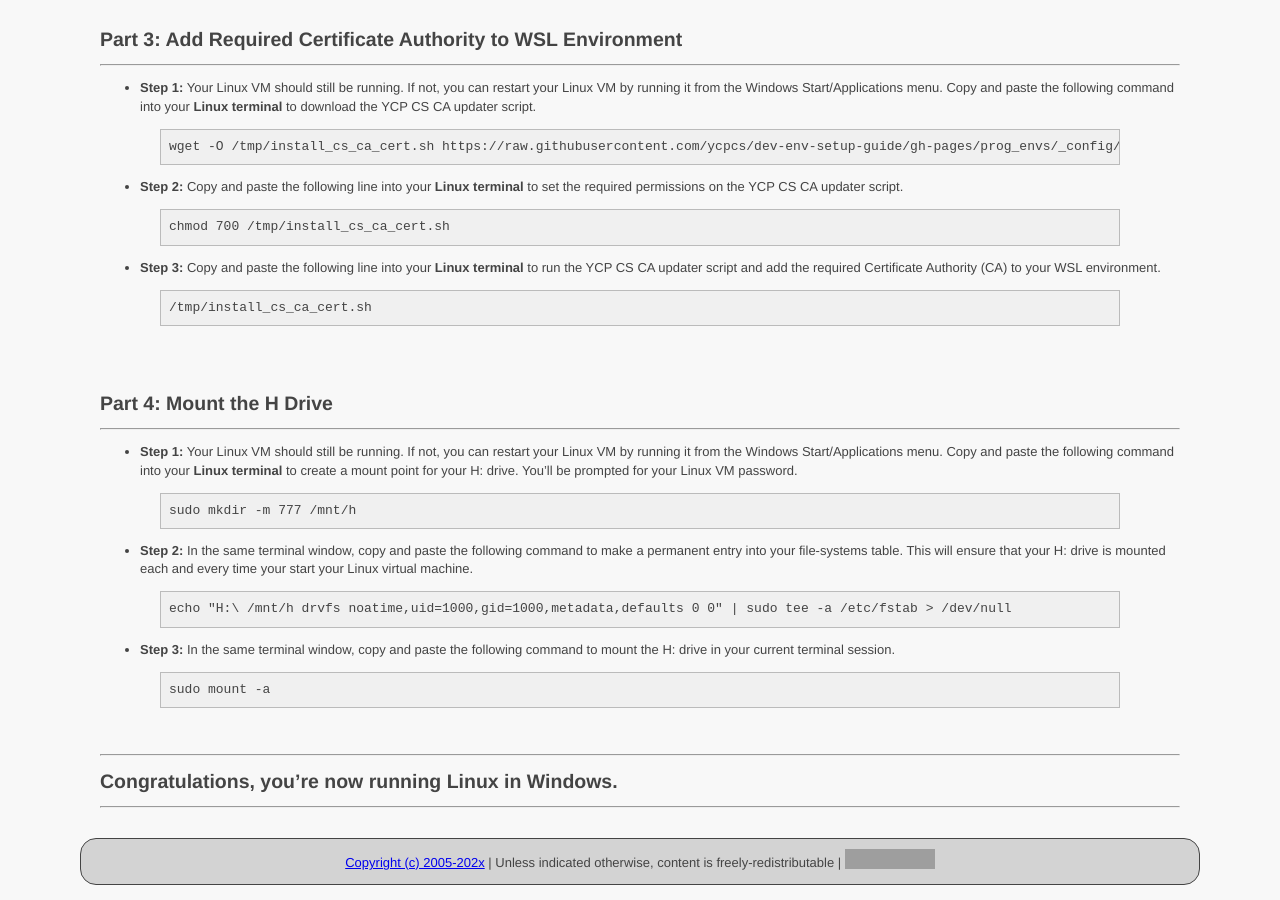
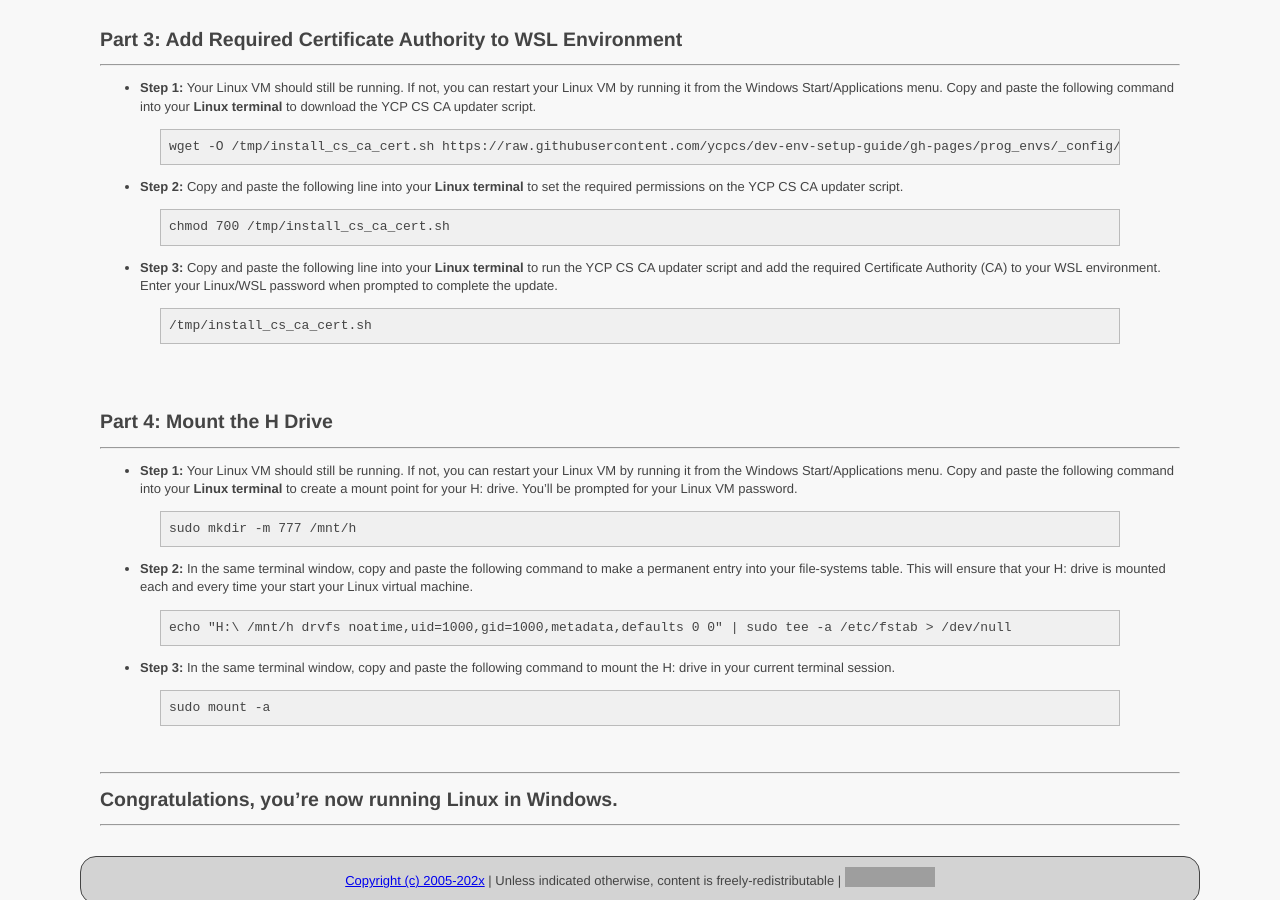
Before and after one commit to ycpcs/dev-env-setup-guide, a Jekyll site: the page built from prog_envs/kecComputer/kecComputer_tools_installation.md, in a window 1280 px wide and 900 px high, scrolled down 779 px. Built offline with Jekyll 4.4.1, drawn with Linux system fonts in a browser that asks for light colours; grey boxes are pictures that could not be loaded.

````diff
--- a/prog_envs/kecComputer/kecComputer_tools_installation.md
+++ b/prog_envs/kecComputer/kecComputer_tools_installation.md
@@ -89,7 +89,7 @@ that your Windows and Linux filesystems and applications can interact properly.
 > ```
 
 
-* **Step 3:** Copy and paste the following line into your **Linux terminal** to run the YCP CS CA updater script and add the required Certificate Authority (CA) to your WSL environment.
+* **Step 3:** Copy and paste the following line into your **Linux terminal** to run the YCP CS CA updater script and add the required Certificate Authority (CA) to your WSL environment. Enter your Linux/WSL password when prompted to complete the update.
 
 > ```
 > /tmp/install_cs_ca_cert.sh
````
Also changed, not shown: prog_envs/win10/win10_wsl2_installation.md (+1 -1 lines).
